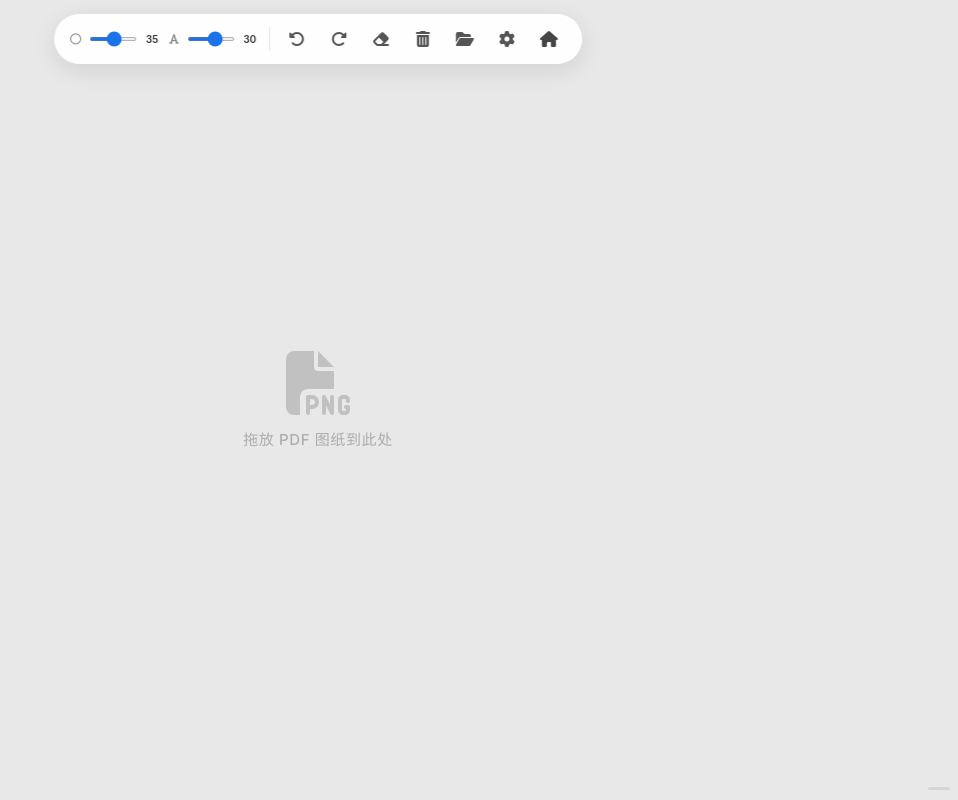
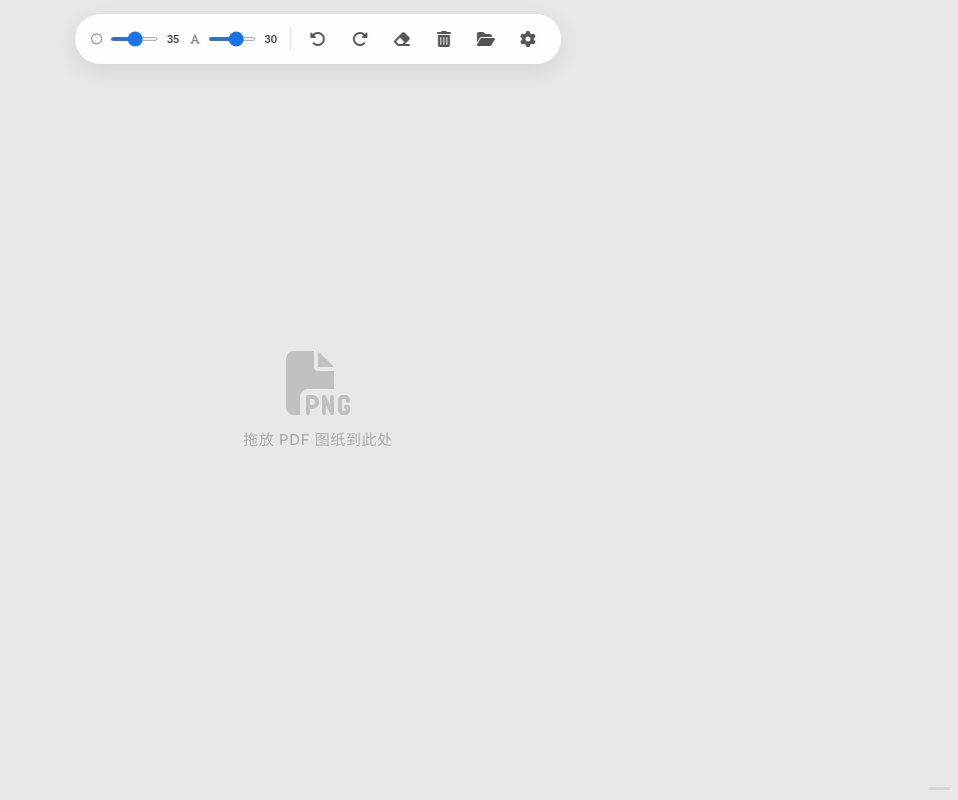
Before and after one commit to FlowerGrove/WHY-CounterTool, a plain HTML site: page index.html in a window 1280 px wide. Shown: the whole page, without its empty margins (322-1280 px from the left). Drawn offline with Linux system fonts and the light colour scheme.

Commit message:
v
移除主页

```diff
--- a/index.html
+++ b/index.html
@@ -69,7 +69,7 @@
         <button class="btn-icon danger" id="clearBtn" title="清空所有数据"><i class="fa-solid fa-trash-can"></i><span class="tooltip">清空</span></button>
         <button class="btn-icon" id="importBtn" title="导入PDF"><i class="fa-solid fa-folder-open"></i><span class="tooltip">导入</span></button>
         <button class="btn-icon" id="settingsBtn" title="设置"><i class="fa-solid fa-gear"></i><span class="tooltip">设置</span></button>
-            <a href="../index.html" class="btn-icon" title="返回主页" style="text-decoration:none;color:inherit;"><i class="fa-solid fa-house"></i><span class="tooltip">主页</span></a>
+            <!-- <a href="../index.html" class="btn-icon" title="返回主页" style="text-decoration:none;color:inherit;"><i class="fa-solid fa-house"></i><span class="tooltip">主页</span></a> -->
         </div>
 
     <div class="settings-backdrop" id="settingsBackdrop">
```
